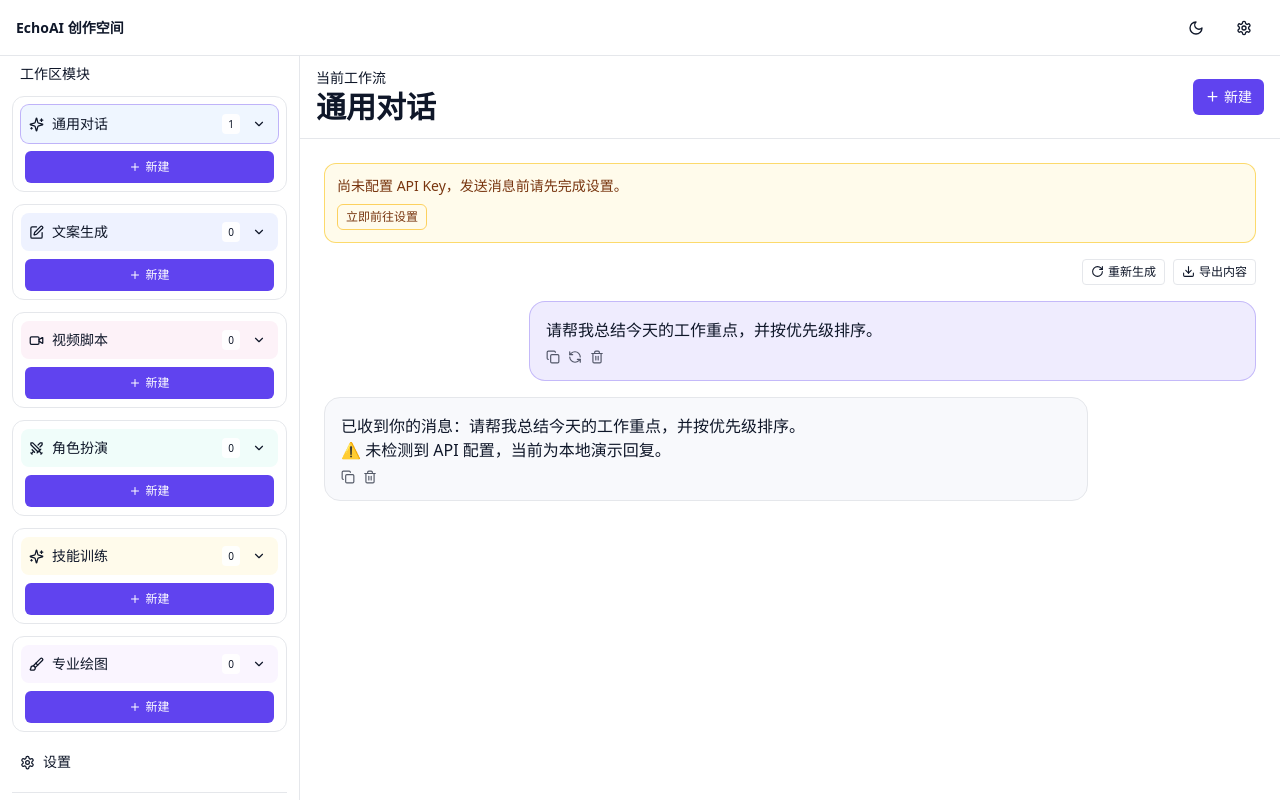
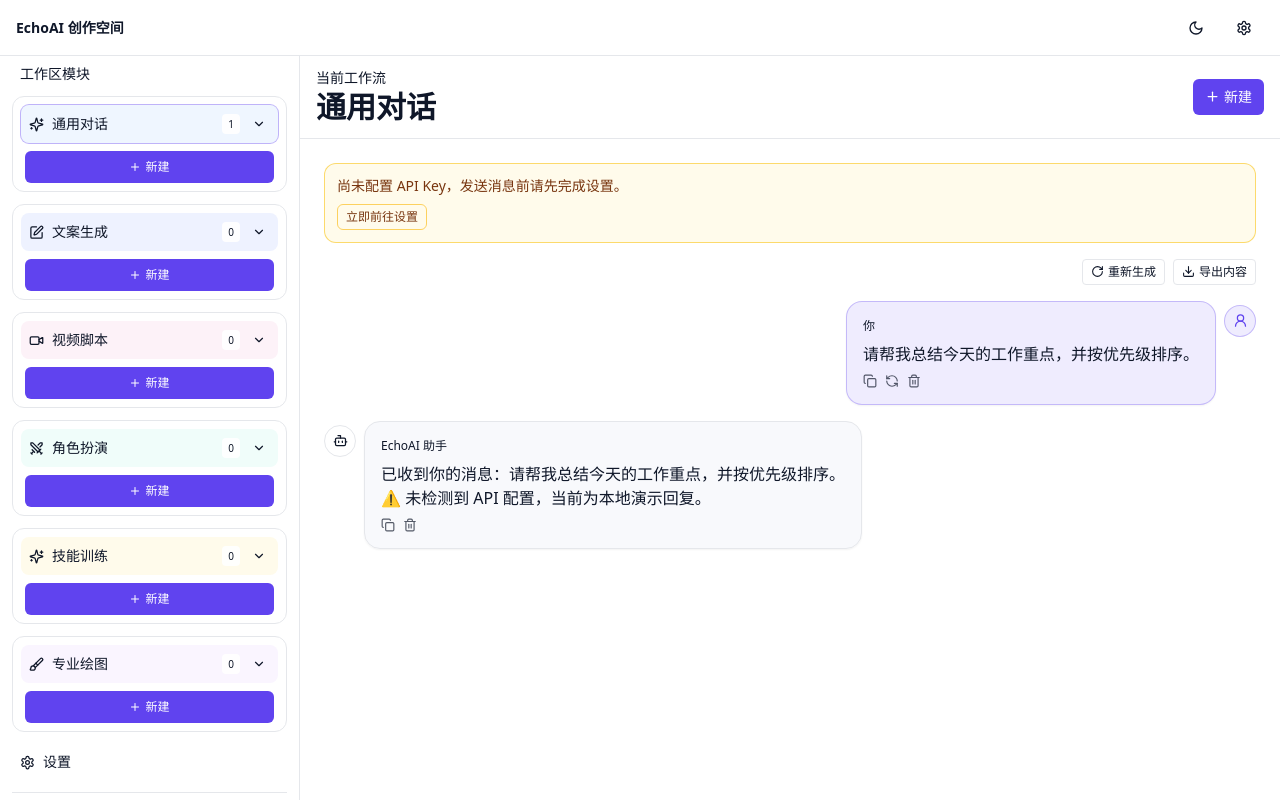
Before and after one commit to tempppw01/EchoAI, a Next.js app: page /chat in a window 1280 px wide. Both pictures are taken after a click on the button "请帮我总结今天的工作重点，并按优先级排序。". Built offline with nearby package versions, Linux system fonts and the light colour scheme.

Commit message:
style: make chat conversation UI look like chat bubbles

```diff
--- a/app/globals.css
+++ b/app/globals.css
@@ -36,11 +36,11 @@ body { @apply bg-background text-foreground antialiased; }
 
 /* 用户消息：更明显的品牌色强调 */
 .chat-bubble-user {
-  @apply rounded-2xl border border-primary/30 bg-primary/10;
+  @apply rounded-2xl border border-primary/30 bg-primary/10 shadow-sm;
 }
 
 /* AI 消息：更中性的阅读区块 */
 .chat-bubble-assistant {
-  @apply rounded-2xl border;
+  @apply rounded-2xl border shadow-sm;
   background: hsl(var(--surface-soft) / 0.9);
 }
--- a/components/chat/message-list.tsx
+++ b/components/chat/message-list.tsx
@@ -2,7 +2,7 @@
 
 import { motion } from 'framer-motion';
 import ReactMarkdown from 'react-markdown';
-import { Copy, Download, RefreshCcw, RotateCw, Trash2 } from 'lucide-react';
+import { Bot, Copy, Download, RefreshCcw, RotateCw, Trash2, UserRound } from 'lucide-react';
 import { ChatMode, ChatSession } from '@/lib/types';
 import { useChatStore } from '@/stores/chat-store';
 import { useSettingsStore } from '@/stores/settings-store';
@@ -89,8 +89,22 @@ export function MessageList({ session }: { session?: ChatSession }) {
           </div>
         </div>
       )}
-      {session.messages.map((msg) => (
-        <motion.div initial={{ opacity: 0, y: 6 }} animate={{ opacity: 1, y: 0 }} key={msg.id} className={`${msg.role === 'user' ? 'chat-bubble-user ml-auto max-w-[90%] md:max-w-[78%]' : 'chat-bubble-assistant mr-auto max-w-[95%] md:max-w-[82%]'} p-4`}>
+      {session.messages.map((msg) => {
+        const isUser = msg.role === 'user';
+        return (
+          <motion.div
+            initial={{ opacity: 0, y: 6 }}
+            animate={{ opacity: 1, y: 0 }}
+            key={msg.id}
+            className={`flex items-start gap-2 ${isUser ? 'justify-end' : 'justify-start'}`}
+          >
+            {!isUser && (
+              <div className="mt-1 flex h-8 w-8 shrink-0 items-center justify-center rounded-full border bg-background text-muted-foreground">
+                <Bot size={15} />
+              </div>
+            )}
+            <div className={`${isUser ? 'chat-bubble-user ml-auto max-w-[88%] md:max-w-[72%]' : 'chat-bubble-assistant mr-auto max-w-[92%] md:max-w-[78%]'} p-4`}>
+              <p className="mb-2 text-xs font-medium text-muted-foreground">{isUser ? '你' : 'EchoAI 助手'}</p>
               <div className="prose prose-sm max-w-none dark:prose-invert">
             <ReactMarkdown
               components={{
@@ -117,8 +131,15 @@ export function MessageList({ session }: { session?: ChatSession }) {
                 <button onClick={() => updateSession(session.id, { messages: session.messages.filter((m) => m.id !== msg.id) })}><Trash2 size={14} /></button>
                 {msg.status === 'streaming' && <span className="animate-pulse">streaming...</span>}
               </div>
+            </div>
+            {isUser && (
+              <div className="mt-1 flex h-8 w-8 shrink-0 items-center justify-center rounded-full border border-primary/30 bg-primary/10 text-primary">
+                <UserRound size={15} />
+              </div>
+            )}
           </motion.div>
-      ))}
+        );
+      })}
     </div>
   );
 }
```
Lines whose indentation alone changed are shown as unchanged.
